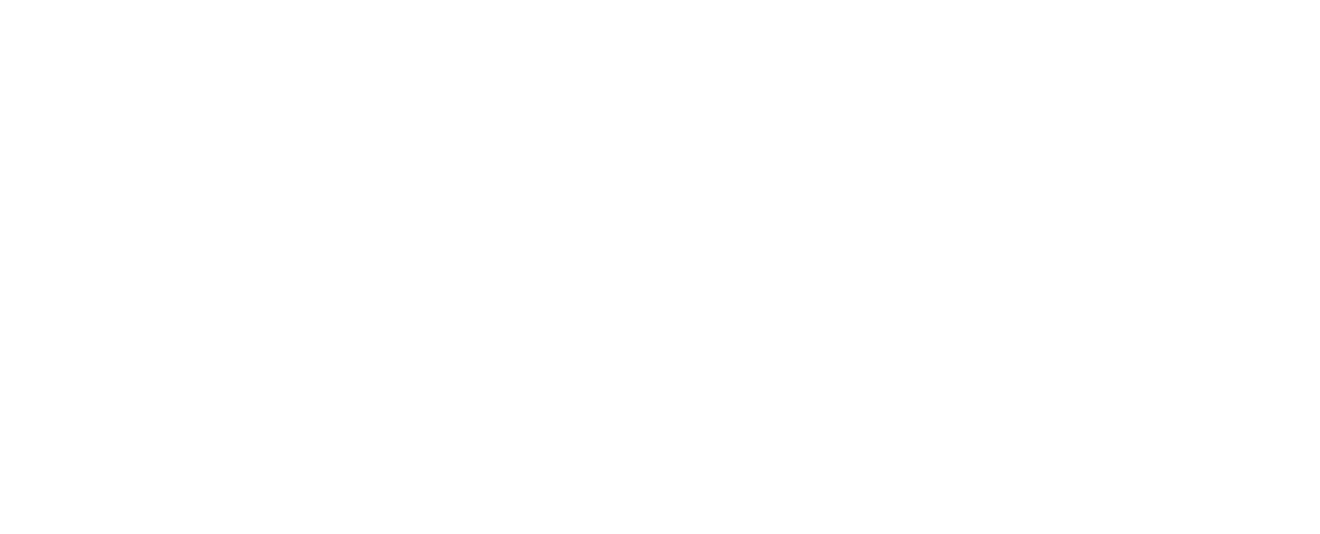
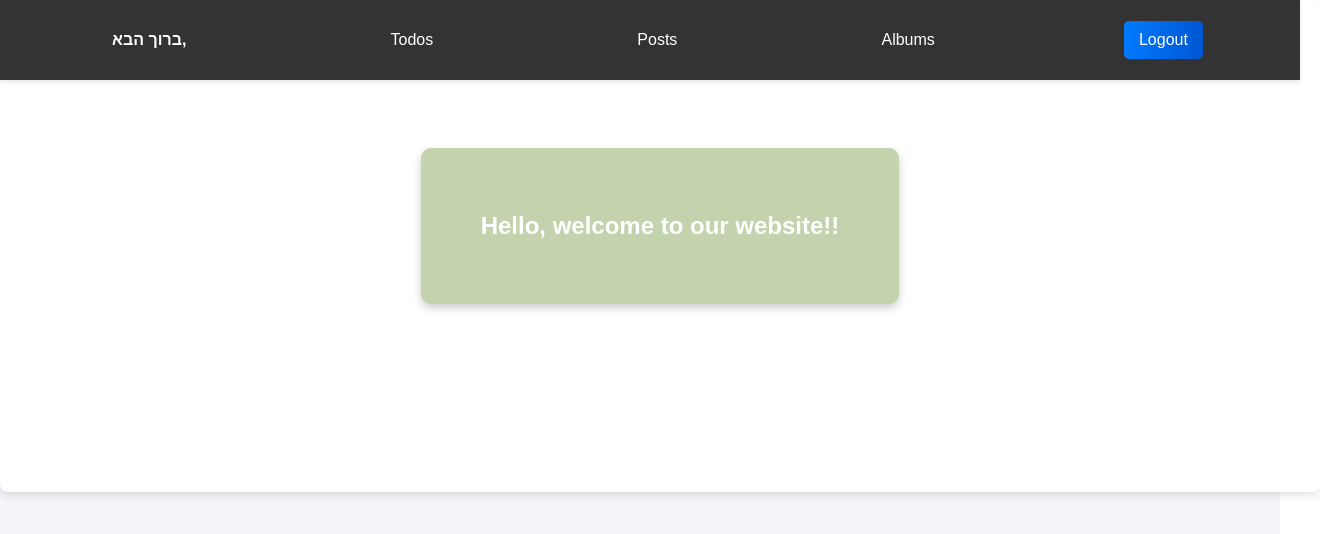
Before and after one commit to dinais/React-Second-Project, a React (Vite) app: page /users/home in a window 1280 px wide. Before the commit this address had no page. Shown: the top 534 px of the page, 1320 px wide, since content can reach past the window. Built offline with nearby package versions, Linux system fonts and the light colour scheme.

Commit message:
Routes+a bit of styling...

```diff
--- a/src/App.jsx
+++ b/src/App.jsx
@@ -1,4 +1,5 @@
 import { BrowserRouter as Router, Routes, Route, Navigate } from "react-router-dom";
+import Root from "./components/Root";
 import Login from "./components/Login";
 import Register from "./components/Register";
 import Home from "./components/Home";
@@ -15,10 +16,15 @@
   return (
     <Router>
       <Routes>
-        <Route path="/" element={<Navigate to={currentUser ? `/home/${currentUser}` : "/login"} />} />
+        <Route path="/" element={<Navigate to={currentUser ? `/users/${currentUser.id}/home` : "/users/home"} />} />
         <Route path="/login" element={<Login />} />
         <Route path="/register" element={<Register />} />
-        <Route path="/home/:id/*" element={<Home />} >
+        <Route path="/complete-profile" element={<CompleteProfile />} />
+        <Route path="/users/home" element={<Root />}>
+          <Route index element={<Home />} />
+        </Route>
+        <Route path="/users/:id/*" element={<Root />} >
+          <Route path="home" element={<Home />}></Route>
           <Route path="todos" element={<Todos />}></Route>
           <Route path="posts" element={<Posts />}>
             <Route path=":postId" element={<SpecificPost />} >
@@ -29,7 +35,6 @@
           </Route>
           <Route path="albums/:albumId/photos" element={<Photos />} />
         </Route>
-        <Route path="/complete-profile" element={<CompleteProfile />} />
       </Routes>
     </Router>
   );
--- a/src/components/Comments.jsx
+++ b/src/components/Comments.jsx
@@ -55,7 +55,7 @@
 
     const handleClose = () => {
         setShowComments(false);
-        navigate(`/home/${id}/posts/${postId}`);
+        navigate(`/users/${id}/posts/${postId}`);
     };
 
     return (<div>
--- /dev/null
+++ b/src/components/Root.jsx
@@ -0,0 +1,26 @@
+import { Link, useNavigate, useParams, Outlet } from "react-router-dom";
+import './style.css';
+export default function Root(){
+  const navigate = useNavigate();
+  const currentUser = JSON.parse(localStorage.getItem("currentUser"));
+  const { id } = useParams();
+  console.log(id);
+  const handleLogout = () => {
+    localStorage.removeItem("currentUser");
+    navigate("/login");
+  };
+  return (
+    <div className="root-container">
+      <nav className="navigation-bar">
+      <h3 className="nav-link">ברוך הבא, {currentUser?.name}</h3>
+        <Link to={`/users/${id}/todos`} className="nav-link">Todos</Link>
+        <Link to={`/users/${id}/posts`} className="nav-link">Posts</Link>
+        <Link to={`/users/${id}/albums`} className="nav-link">Albums</Link>
+        <button className="logout-button" onClick={handleLogout}>Logout</button>
+      </nav>
+      <main className="content">
+        <Outlet />
+      </main>
+    </div>
+  );
+}
--- a/src/components/albums.jsx
+++ b/src/components/albums.jsx
@@ -3,6 +3,7 @@
 import { useParams, useNavigate, useLocation } from "react-router-dom";
 import { fetchResource } from "./ServerRequests";
 import { SearchAlbums, AddNewAlbum } from "./AlbumsActions";
+import './style.css';
 export default function Albums() {
     const [albums, setAlbums] = useState([]);
     const [filteredAlbums, setFilteredAlbums] = useState([]);
@@ -40,6 +41,7 @@
     };
 
     return (<>
+        <div className="content-container">
         <h1>Albums</h1>
         <button onClick={() => setIsAddAlbumOpen(true)}>Add album</button>
         {isAddAlbumOpen && <AddNewAlbum id={id} setIsAddAlbumOpen={setIsAddAlbumOpen} setAlbums={setAlbums}/>}
@@ -58,6 +60,7 @@
                 <div>You do not have any albums, create some!</div>
             )
         )}
+        </div>
     </>)
 
 }
--- a/src/components/home.jsx
+++ b/src/components/home.jsx
@@ -1,28 +1,17 @@
-import { Link, useNavigate, useParams, Outlet } from "react-router-dom";
+import { useParams } from "react-router-dom";
 import './style.css';
 function Home() {
-  const navigate = useNavigate();
+  // const navigate = useNavigate();
   //const currentUser = JSON.parse(localStorage.getItem("currentUser"));
   const { id } = useParams();
   console.log(id);
-  const handleLogout = () => {
-    localStorage.removeItem("currentUser");
-    navigate("/login");
-  };
+  // const handleLogout = () => {
+  //   localStorage.removeItem("currentUser");
+  //   navigate("/login");
+  // };
   return (
     <div className="home-container">
-      {/* <header className="header">
-       <h1>ברוך הבא, {currentUser?.name}</h1>
-   </header> */}
-      <nav className="navigation-bar">
-        <Link to={`/home/${id}/todos`} className="nav-link">Todos</Link>
-        <Link to={`/home/${id}/posts`} className="nav-link">Posts</Link>
-        <Link to={`/home/${id}/albums`} className="nav-link">Albums</Link>
-        <button className="logout-button" onClick={handleLogout}>Logout</button>
-      </nav>
-      <main className="content">
-        <Outlet />
-      </main>
+      Hello, welcome to our website!!
     </div>
   );
 }
--- a/src/components/posts.jsx
+++ b/src/components/posts.jsx
@@ -39,7 +39,7 @@
             }
         };
         fetchPosts();
-    }, [id,location, allPostsVisible]);
+    }, [id, location, allPostsVisible]);
 
 
     const handleChangeSort = (event) => {
@@ -78,8 +78,8 @@
 
 
     return (
-        <div className="posts-container">
-            <div>
+        <>
+            <div className="content-container">
             <h1>Posts</h1>
             {
                 <>
@@ -111,7 +111,7 @@
                 </>
             }
             </div>
-        </div>
+        </>
     );
 
 }
--- a/src/components/specificPost.jsx
+++ b/src/components/specificPost.jsx
@@ -22,7 +22,7 @@
 
     const handleClose = () => {
         setSelectedPost(null);
-        navigate(`/home/${id}/posts`);
+        navigate(`/users/${id}/posts`);
     };
 
     const handleUpdateClick = async (id, updatedTitle, updatedBody) => {
--- a/src/components/style.css
+++ b/src/components/style.css
@@ -4,7 +4,7 @@
     color: #333;
     margin: 0;
     padding: 0;
-
+    height: 100%;
     display: flex;
     flex-direction: column;
     justify-content: flex-start;
@@ -131,29 +131,73 @@
     display: flex;
     flex-direction: column;
     padding: 20px;
-    overflow-y: auto;
     background-color: white;
-    margin: 10px;
     box-shadow: 0 4px 8px rgba(0, 0, 0, 0.1);
     border-radius: 8px;
     width: 100%;
+    height: 100%;                  /* יוצר גובה שיתמלא בתוכן */
+    overflow-y: auto;               /* מאפשר גלילה לפי הצורך */
+    overflow-x: hidden;             /* מסתיר גלילה לרוחב */
+    margin: 0 auto;                  /* מיישר במרכז במסך */
+    display: flex;
+    flex-direction: column;
+    justify-content: flex-start;    /* יישור התוכן מלמטה כלפי מעלה */
 }
 
-.todos-container {
+
+
+.root-container {
+    width: 100%;
+    /* תופס את כל רוחב העמוד */
+    margin: 0;
+    /* מיישר את התוכן במרכז הדף */
+    /* padding: 20px;                   מרווח פנימי */
+    /* position: sticky;                   מאפשר גמישות בעיצוב */
+    flex-direction: column;
+    /* מסדר את התוכן כעמודים */
+    background-color: #f9f9f9;
+    /* צבע רקע דף */
+    /* min-height: 100vh;               מבטיח שהתוכן לא יתכסה מתחת */
+    /* position: relative;              מיקום התוכן בעמוד */
+}
+
+.content-container {
     display: flex;
     flex-direction: column;
     gap: 10px;
     padding: 10px;
+    background-color: #e790b5;
+    border-radius: 15px;
+    box-shadow: 0 6px 10px rgba(0, 0, 0, 0.15);
+    padding: 20px;
+    width: 50%;
+    margin: 70px auto;
+
 }
 
 .navigation-bar {
+    position: fixed;
+    top: 0;
+    left: 0;
+    width: 100%;
+    height: 60px;
+    z-index: 1000;
     display: flex;
     justify-content: space-around;
     align-items: center;
     background-color: #333;
     padding: 10px;
     box-shadow: 0 2px 4px rgba(0, 0, 0, 0.1);
+}
+
+#root {
+    height: 100%;
     width: 100%;
+    margin: 0;
+    padding: 0;
+    box-sizing: border-box;
+    display: flex;
+    flex-direction: column;
 }
 
 .nav-link {
@@ -186,17 +230,10 @@
     background-color: #c0392b;
 }
 
-.todos-container {
-    background-color: #f8f9fa;
-    border-radius: 15px;
-    box-shadow: 0 6px 10px rgba(0, 0, 0, 0.15);
-    padding: 20px;
-    max-width: 600px;
-    margin: 20px auto;
-}
+
 
 .todo-item {
-    background-color: #ffffff;
+    background-color: #1ccc4e;
     border-radius: 10px;
     box-shadow: 0 4px 6px rgba(0, 0, 0, 0.1);
     padding: 15px;
@@ -208,7 +245,7 @@
 
 .todo-item button {
     background: linear-gradient(90deg, #007BFF, #0056d2);
-    color: white;
+    color: rgb(194, 18, 18);
     border: none;
     border-radius: 8px;
     padding: 8px 12px;
@@ -218,7 +255,7 @@
 }
 
 .todo-item button:hover,
-.post-item button:hover{
+.post-item button:hover {
     background: linear-gradient(90deg, #0056d2, #007BFF);
     transform: scale(1.05);
 }
@@ -249,29 +286,64 @@
 .icon:hover {
     color: #0056d2;
 }
+.home-container {
+    background-color: #c2d3ad;       /* צבע הרקע האדום */
+    padding: 60px;
+    max-width: 600px;                  /* מגביל את רוחב התוכן */
+    margin: 10% auto;                 /* מיישר את התוכן במרכז */
+    border-radius: 10px;               /* עיגול הפינות */
+    display: flex;
+    flex-direction: column;
+    justify-content: center;           /* יישור התוכן בתוך ה-`div` */
+    align-items: center;
+    box-shadow: 0 4px 8px rgba(0, 0, 0, 0.2); /* תוספת הצללה רכה */
+    color: white;                      /* צבע האותיות */
+    text-align: center;                /* יישור האותיות למרכז */
+    font-family: 'Arial', sans-serif; /* הפונט נקי ומקצועי */
+    font-size: 24px;                   /* גודל האותיות */
+    font-weight: bold;                 /* בולטות האותיות */
+    line-height: 1.5;                  /* מרווח בין השורות */
+}
+
+
 .search-container {
     display: flex;
     align-items: center;
-  }
+}
 
-  .search-input {
+.search-input {
     width: 150px;
     padding: 5px;
     font-size: 14px;
     margin-right: 10px;
-  }
-  .posts-container {
+}
+
+.posts-container {
     position: relative;
 }
 
-.outlet-wrapper {
-    position: absolute;
-    top: 0;
-    left: 0;
-    width: 100%;
-    z-index: 10; /* Make it appear on top */
-    background-color: white; /* Optional: Ensure visibility */
-    padding: 10px;
-    box-shadow: 0 4px 6px rgba(0, 0, 0, 0.1); /* Optional: Add shadow for emphasis */
-    background-color: #c0392b;
-}
+/* .outlet-wrapper { */
+    /* position: absolute; */
+    /* top: 0; */
+    /* left: 0; */
+    /* width: 100%; */
+    /* z-index: 10; */
+    /* Make it appear on top */
+    /* background-color: white; */
+    /* Optional: Ensure visibility */
+    /* padding: 10px; */
+    /* box-shadow: 0 4px 6px rgba(0, 0, 0, 0.1); */
+    /* Optional: Add shadow for emphasis */
+    /* background-color: #c0392b; */
+/* }
+
+
+
+
+
+
+
+
+
+
+*/
```
Also changed, not shown: src/components/completeProfile.jsx (+1 -20 lines), src/components/login.jsx (+1 -18 lines), src/components/todos.jsx (+9 -6 lines). Lines whose indentation alone changed are shown as unchanged.
